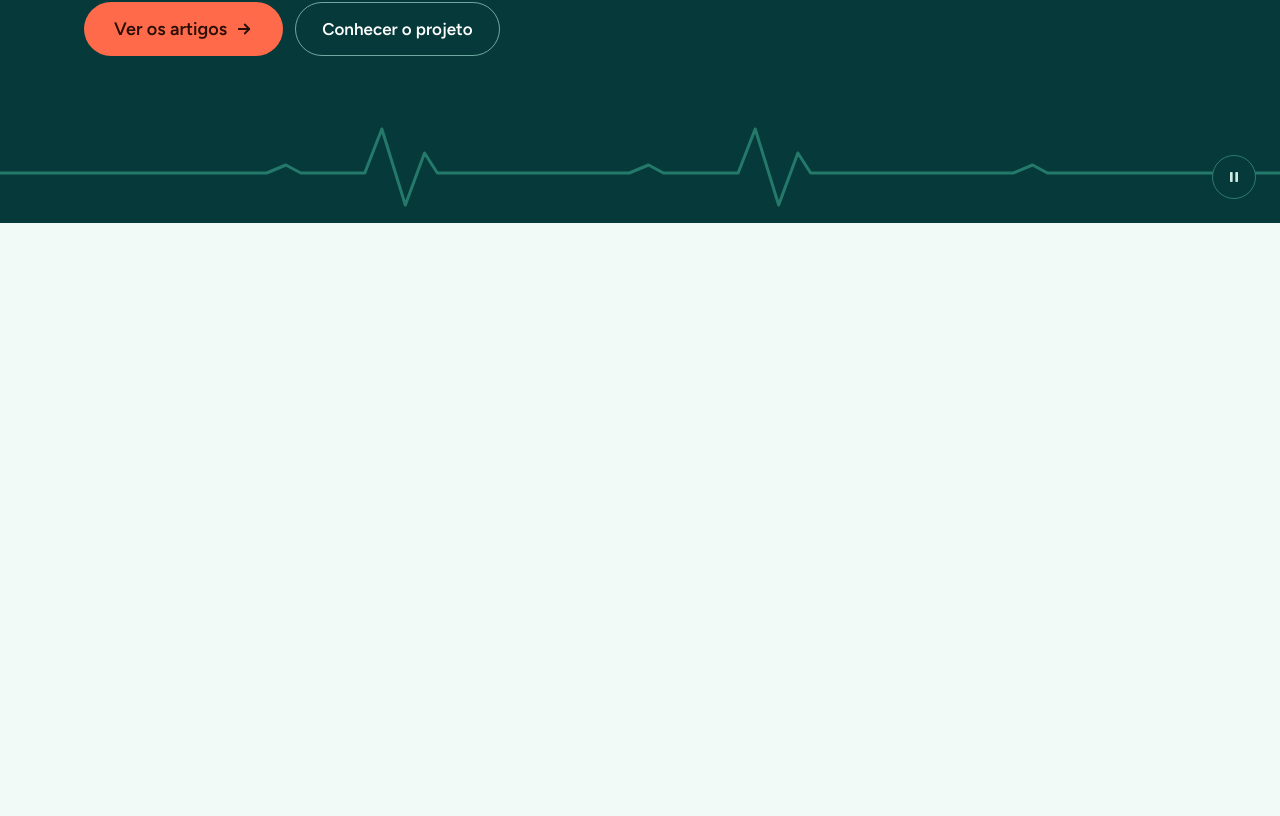
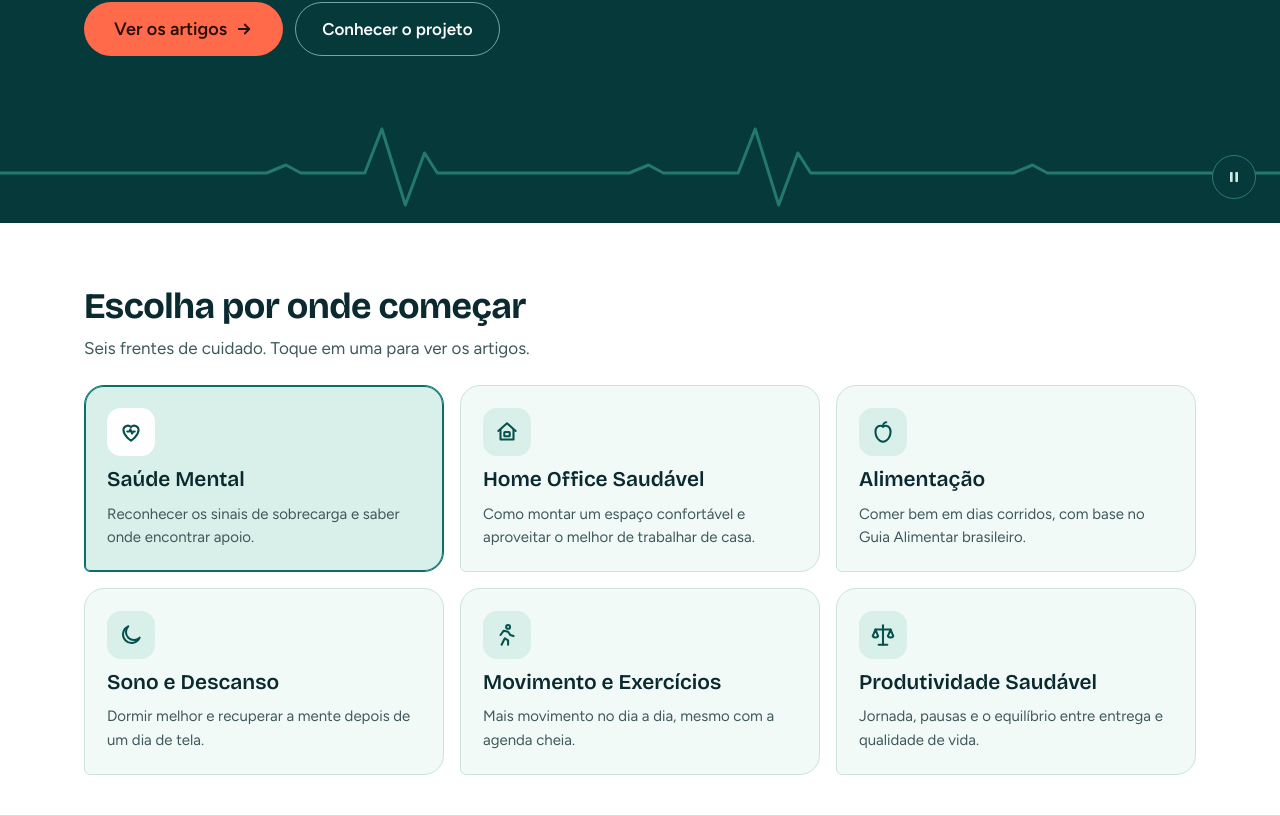
Before and after one commit to matheuspadilha/cuide-do-bem-estar-em-ti, a Next.js app: page / in a window 1280 px wide. Shown: the part 578-1394 px from the top of the page. Before the commit the page ends 801 px from the top, so only its background shows below. Built offline with nearby package versions, Linux system fonts and the light colour scheme.

Commit message:
feat: add health and wellbeing categories
Co-Authored-By: Claude Opus 5.5 <noreply@anthropic.com>

```diff
--- a/src/app/page.tsx
+++ b/src/app/page.tsx
@@ -1,9 +1,11 @@
+import CategoryExplorer from "@/components/CategoryExplorer";
 import Hero from "@/components/Hero";
 
 export default function Home() {
   return (
     <main>
       <Hero />
+      <CategoryExplorer />
     </main>
   );
 }
--- /dev/null
+++ b/src/components/CategoryExplorer.tsx
@@ -0,0 +1,48 @@
+"use client";
+
+import { useState } from "react";
+import { categoryIcons } from "@/components/icons/CategoryIcons";
+import { categories } from "@/data/categories";
+import type { CategorySlug } from "@/types/content";
+
+export default function CategoryExplorer() {
+  const [selected, setSelected] = useState<CategorySlug>("saude-mental");
+
+  return (
+    <section id="categorias" className="scroll-mt-4 border-b border-line bg-surface">
+      <div className="page-container flex flex-col gap-6 pt-[clamp(36px,6vw,64px)] pb-[clamp(28px,4vw,40px)]">
+        <div className="flex max-w-[640px] flex-col gap-2">
+          <h2 className="text-[clamp(27px,3.6vw,36px)] font-bold">Escolha por onde começar</h2>
+          <p className="text-muted">Seis frentes de cuidado. Toque em uma para ver os artigos.</p>
+        </div>
+
+        <ul className="grid grid-cols-3 gap-4 max-[1000px]:grid-cols-2 max-[640px]:gap-2.5">
+          {categories.map((category) => {
+            const Icon = categoryIcons[category.slug];
+            const isSelected = category.slug === selected;
+            return (
+              <li key={category.slug} className="flex">
+                <button
+                  type="button"
+                  onClick={() => setSelected(category.slug)}
+                  aria-pressed={isSelected}
+                  className="group flex w-full flex-col items-start gap-2.5 rounded-card border border-line bg-page p-[22px] text-left text-ink transition-[border-color,transform] duration-150 hover:border-primary motion-safe:hover:-translate-y-0.5 aria-pressed:border-primary aria-pressed:bg-tag aria-pressed:shadow-[inset_0_0_0_1px_var(--color-primary)] max-[640px]:p-4"
+                >
+                  <span className="inline-flex size-12 items-center justify-center rounded-[14px] bg-tag text-on-tag group-aria-pressed:bg-surface">
+                    <Icon className="size-[26px]" />
+                  </span>
+                  <span className="font-display text-[21px] leading-tight font-semibold max-[640px]:text-[17px]">
+                    {category.name}
+                  </span>
+                  <span className="text-[15px] text-muted max-[640px]:hidden">
+                    {category.description}
+                  </span>
+                </button>
+              </li>
+            );
+          })}
+        </ul>
+      </div>
+    </section>
+  );
+}
--- /dev/null
+++ b/src/components/icons/CategoryIcons.tsx
@@ -0,0 +1,81 @@
+import type { JSX, SVGProps } from "react";
+import type { CategorySlug } from "@/types/content";
+
+type IconProps = SVGProps<SVGSVGElement>;
+
+const strokeProps = {
+  viewBox: "0 0 24 24",
+  fill: "none",
+  stroke: "currentColor",
+  strokeWidth: 1.9,
+  strokeLinecap: "round",
+  strokeLinejoin: "round",
+  "aria-hidden": true,
+} as const;
+
+function MentalHealthIcon(props: IconProps) {
+  return (
+    <svg {...strokeProps} {...props}>
+      <path d="M12 20s-7-4.4-7-10a4 4 0 0 1 7-2.5A4 4 0 0 1 19 10c0 5.6-7 10-7 10z" />
+      <path d="M8.5 11.5h2l1-2 1.5 4 1-2h1.5" />
+    </svg>
+  );
+}
+
+function HomeOfficeIcon(props: IconProps) {
+  return (
+    <svg {...strokeProps} {...props}>
+      <path d="M4 11l8-7 8 7" />
+      <path d="M6 10v9h12v-9" />
+      <rect x="9.5" y="12" width="5" height="4" rx="0.6" />
+    </svg>
+  );
+}
+
+function FoodIcon(props: IconProps) {
+  return (
+    <svg {...strokeProps} {...props}>
+      <path d="M12 7c-3-2-7 0-7 5 0 4 3 9 7 9s7-5 7-9c0-5-4-7-7-5z" />
+      <path d="M12 7c0-2 1-4 3-4" />
+    </svg>
+  );
+}
+
+function SleepIcon(props: IconProps) {
+  return (
+    <svg {...strokeProps} {...props}>
+      <path d="M20 14.5A8 8 0 1 1 9.5 4a6.5 6.5 0 0 0 10.5 10.5z" />
+    </svg>
+  );
+}
+
+function MovementIcon(props: IconProps) {
+  return (
+    <svg {...strokeProps} {...props}>
+      <circle cx="13" cy="4.5" r="1.8" />
+      <path d="M7 21l3-6 3 2v4" />
+      <path d="M6 12l3-4 4 1 2 3 3 1" />
+    </svg>
+  );
+}
+
+function ProductivityIcon(props: IconProps) {
+  return (
+    <svg {...strokeProps} {...props}>
+      <path d="M12 3v18" />
+      <path d="M5 7h14" />
+      <path d="M5 7l-2.5 6a3 3 0 0 0 5 0z" />
+      <path d="M19 7l-2.5 6a3 3 0 0 0 5 0z" />
+      <path d="M8 21h8" />
+    </svg>
+  );
+}
+
+export const categoryIcons: Record<CategorySlug, (props: IconProps) => JSX.Element> = {
+  "saude-mental": MentalHealthIcon,
+  "home-office": HomeOfficeIcon,
+  alimentacao: FoodIcon,
+  sono: SleepIcon,
+  movimento: MovementIcon,
+  produtividade: ProductivityIcon,
+};
```
